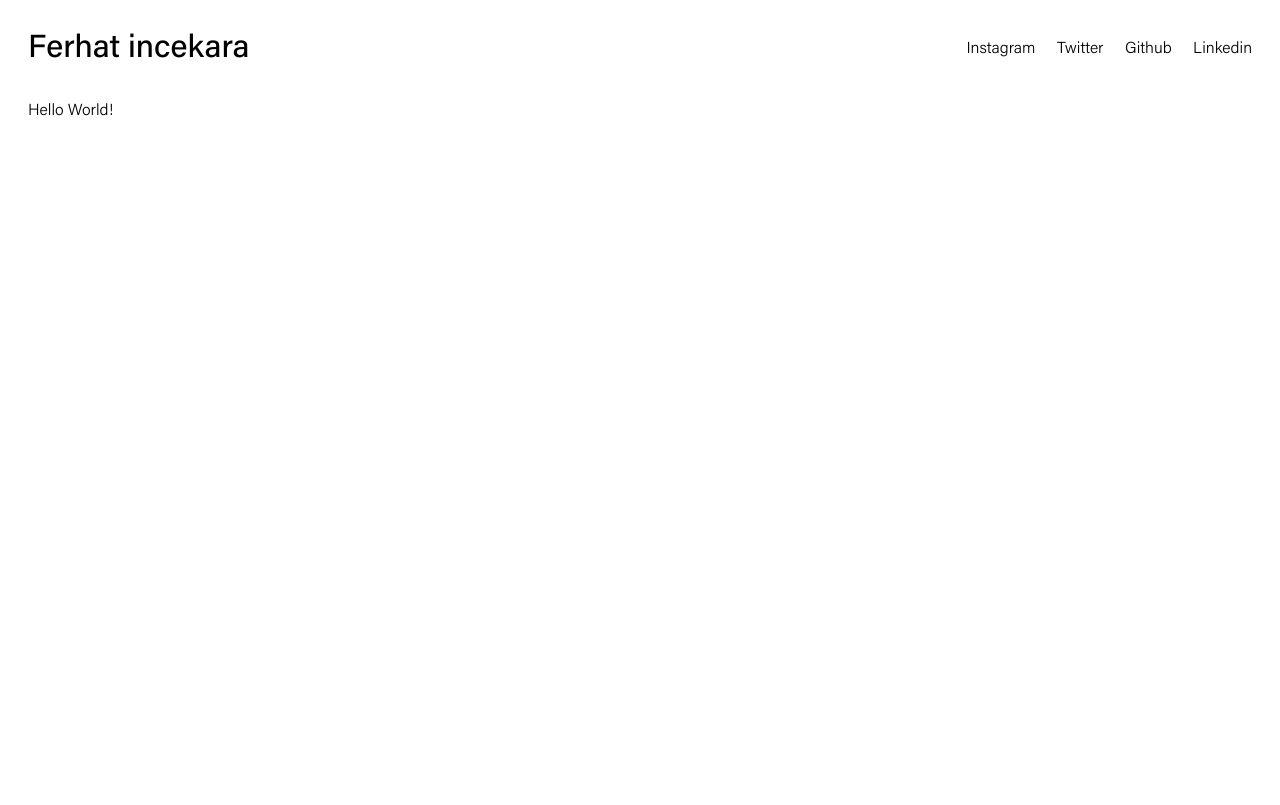
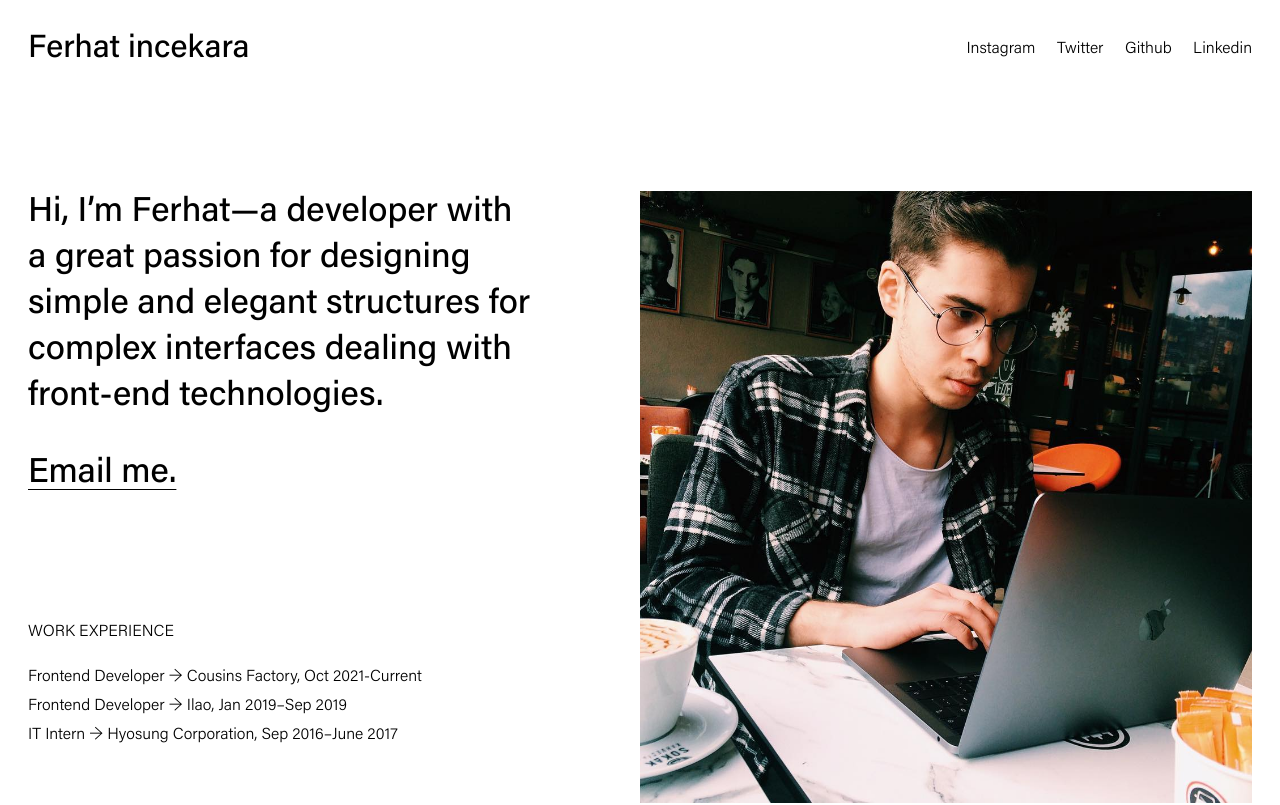
Before and after one commit to ferhatincekara/homepage, a Next.js app: page / in a window 1280 px wide. Shown: the top 805 px of the page. Built offline with nearby package versions, Linux system fonts and the light colour scheme.

Commit message:
🖥️ Add home page

```diff
--- a/pages/app.scss
+++ b/pages/app.scss
@@ -102,6 +102,8 @@ p {
 }
 
 .page-section {
+  display: flex;
+  align-items: center;
   min-height: 100vh;
   padding-left: px-to-rem(28px);
   padding-right: px-to-rem(28px);
--- /dev/null
+++ b/pages/index.module.scss
@@ -0,0 +1,44 @@
+@import 'styles/theme';
+
+.home {
+  width: 100%;
+  padding-top: px-to-rem(48px);
+  padding-bottom: px-to-rem(48px);
+}
+
+.inner {
+  display: flex;
+
+  @include media-breakpoint-down(sm) {
+    flex-direction: column;
+  }
+}
+
+.iam {
+  flex: 1 0 41.6667%;
+}
+
+.about {
+  font-size: calc((2.2 - 1) * 1.2vw + 1rem);
+  white-space: pre-wrap;
+}
+
+.work {
+  margin-top: px-to-rem(120px);
+
+  @include media-breakpoint-down(sm) {
+    margin-top: px-to-rem(18px);
+  }
+}
+
+.spacer {
+  flex: 1 0 8.3333%;
+}
+
+.photo {
+  flex: 1 0 50%;
+
+  @include media-breakpoint-down(sm) {
+    margin-top: px-to-rem(28px);
+  }
+}
--- a/pages/index.tsx
+++ b/pages/index.tsx
@@ -1,10 +1,46 @@
 import type { NextPage } from 'next';
+import NextImage from 'next/image';
 import PageTransition from 'components/page-transition';
+import LinkButton from 'components/link-button';
+import WorkExperience from 'components/work-experience';
+
+import styles from 'pages/index.module.scss';
+import SiteConfig from '../site.config';
 
 const Home: NextPage = () => {
   return (
     <PageTransition>
-      <div>Hello World!</div>
+      <div className={styles.home}>
+        <div className={styles.inner}>
+          <div className={styles.iam}>
+            <div className={styles.text}>
+              <h1 className={styles.about}>
+                Hi, I’m Ferhat—a developer with a great passion for designing simple and elegant
+                structures for complex interfaces dealing with front-end technologies.
+              </h1>
+              <h3>
+                <LinkButton href={`mailto:${SiteConfig.author.email}`} blank={false}>
+                  Email me.
+                </LinkButton>
+              </h3>
+            </div>
+
+            <div className={styles.work}>
+              <WorkExperience />
+            </div>
+          </div>
+          <div className={styles.spacer} />
+          <div className={styles.photo}>
+            <NextImage
+              src="/photos/ferhatincekara.jpg"
+              alt="Ferhat incekara"
+              width={1080}
+              height={1080}
+              layout="responsive"
+            />
+          </div>
+        </div>
+      </div>
     </PageTransition>
   );
 };
```
